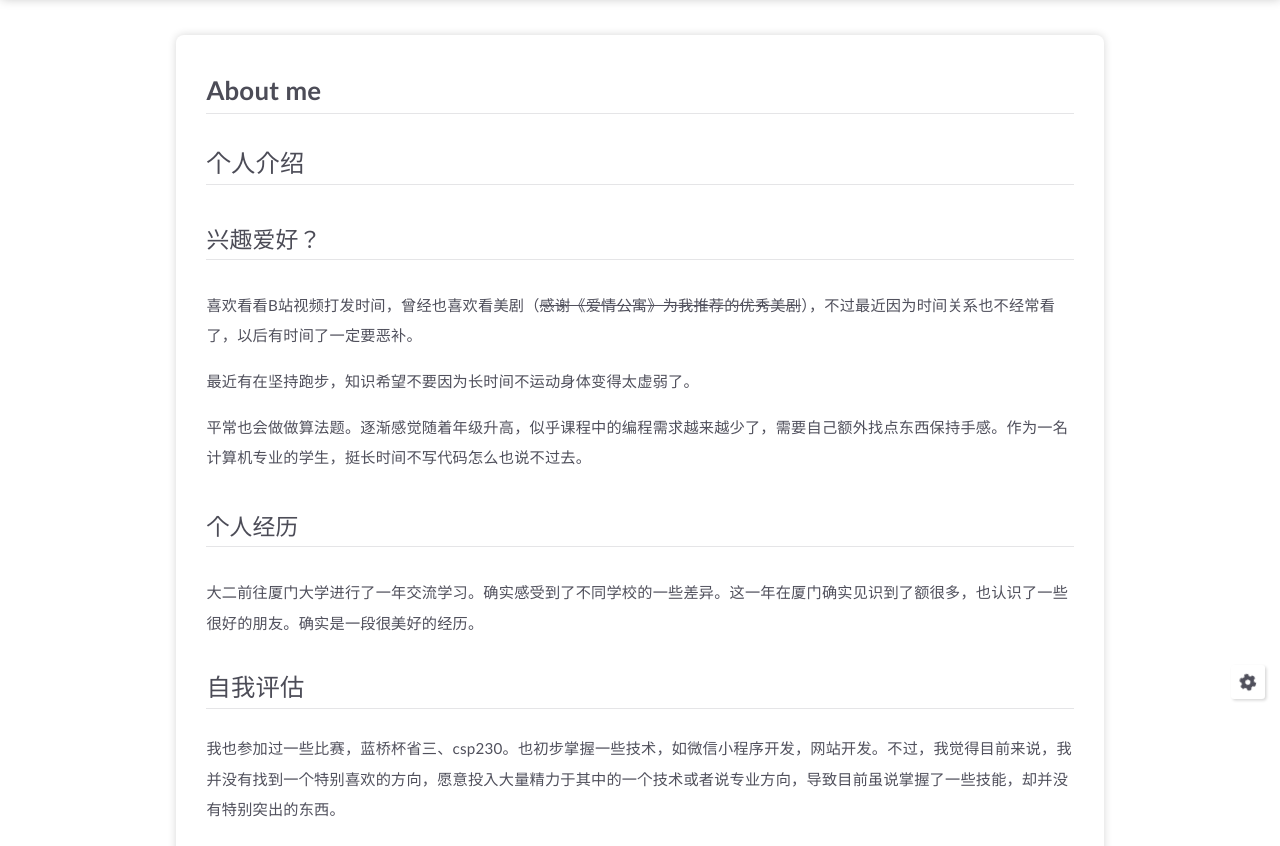
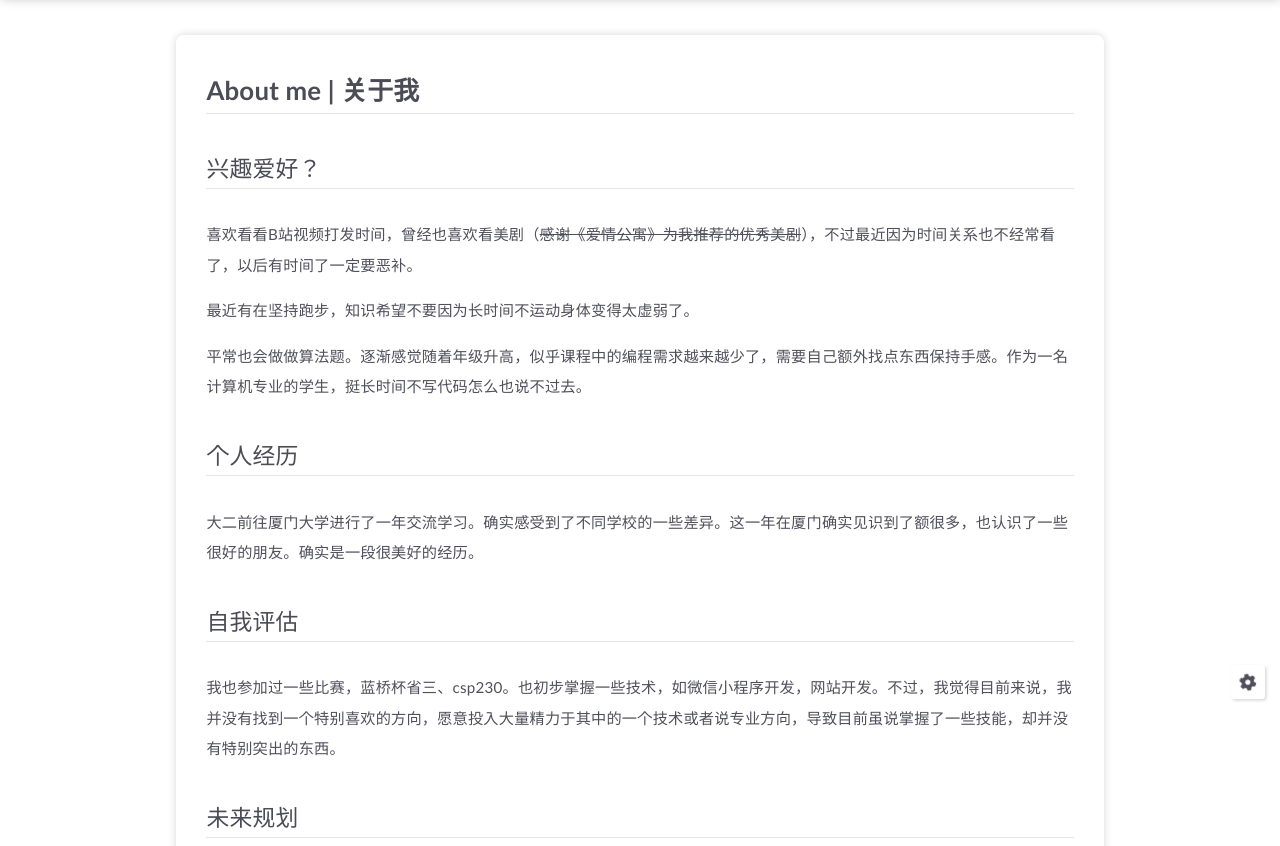
Before and after one commit to mgy1881/mgy1881.github.io, a plain HTML site: page about/index.html in a window 1280 px wide. Shown: the part 73-919 px from the top of the page. Drawn offline with Linux system fonts and the light colour scheme.

Commit message:
Site updated: 2023-09-21 15:26:05

```diff
--- a/about/index.html
+++ b/about/index.html
@@ -148,12 +148,12 @@
 
         <div class="page-template-content border-box keep-markdown-body">
 
-                <h2 id="About-me"><a href="#About-me" class="headerlink" title="About me"></a>About me</h2><h3 id="个人介绍"><a href="#个人介绍" class="headerlink" title="个人介绍"></a>个人介绍</h3><h4 id="兴趣爱好？"><a href="#兴趣爱好？" class="headerlink" title="兴趣爱好？"></a>兴趣爱好？</h4><p>喜欢看看B站视频打发时间，曾经也喜欢看美剧（<del>感谢《爱情公寓》为我推荐的优秀美剧</del>），不过最近因为时间关系也不经常看了，以后有时间了一定要恶补。  </p>
+                <h2 id="About-me-关于我"><a href="#About-me-关于我" class="headerlink" title="About me | 关于我"></a>About me | 关于我</h2><h4 id="兴趣爱好？"><a href="#兴趣爱好？" class="headerlink" title="兴趣爱好？"></a>兴趣爱好？</h4><p>喜欢看看B站视频打发时间，曾经也喜欢看美剧（<del>感谢《爱情公寓》为我推荐的优秀美剧</del>），不过最近因为时间关系也不经常看了，以后有时间了一定要恶补。  </p>
 <p>最近有在坚持跑步，知识希望不要因为长时间不运动身体变得太虚弱了。</p>
 <p>平常也会做做算法题。逐渐感觉随着年级升高，似乎课程中的编程需求越来越少了，需要自己额外找点东西保持手感。作为一名计算机专业的学生，挺长时间不写代码怎么也说不过去。</p>
 <h4 id="个人经历"><a href="#个人经历" class="headerlink" title="个人经历"></a>个人经历</h4><p>大二前往厦门大学进行了一年交流学习。确实感受到了不同学校的一些差异。这一年在厦门确实见识到了额很多，也认识了一些很好的朋友。确实是一段很美好的经历。</p>
-<h3 id="自我评估"><a href="#自我评估" class="headerlink" title="自我评估"></a>自我评估</h3><p>我也参加过一些比赛，蓝桥杯省三、csp230。也初步掌握一些技术，如微信小程序开发，网站开发。不过，我觉得目前来说，我并没有找到一个特别喜欢的方向，愿意投入大量精力于其中的一个技术或者说专业方向，导致目前虽说掌握了一些技能，却并没有特别突出的东西。</p>
-<h3 id="未来规划"><a href="#未来规划" class="headerlink" title="未来规划"></a>未来规划</h3><p>就像自我评估里面说的一样，希望未来能够找到一个自己特别感兴趣，或者说可以投入大量精力的一门技术或者一个方向。目前计划未来读研，至于是考研还是保研，只能说尽力而为。</p>
+<h4 id="自我评估"><a href="#自我评估" class="headerlink" title="自我评估"></a>自我评估</h4><p>我也参加过一些比赛，蓝桥杯省三、csp230。也初步掌握一些技术，如微信小程序开发，网站开发。不过，我觉得目前来说，我并没有找到一个特别喜欢的方向，愿意投入大量精力于其中的一个技术或者说专业方向，导致目前虽说掌握了一些技能，却并没有特别突出的东西。</p>
+<h4 id="未来规划"><a href="#未来规划" class="headerlink" title="未来规划"></a>未来规划</h4><p>就像自我评估里面说的一样，希望未来能够找到一个自己特别感兴趣，或者说可以投入大量精力的一门技术或者一个方向。目前计划未来读研，至于是考研还是保研，只能说尽力而为。</p>
 
 
         </div>
```
